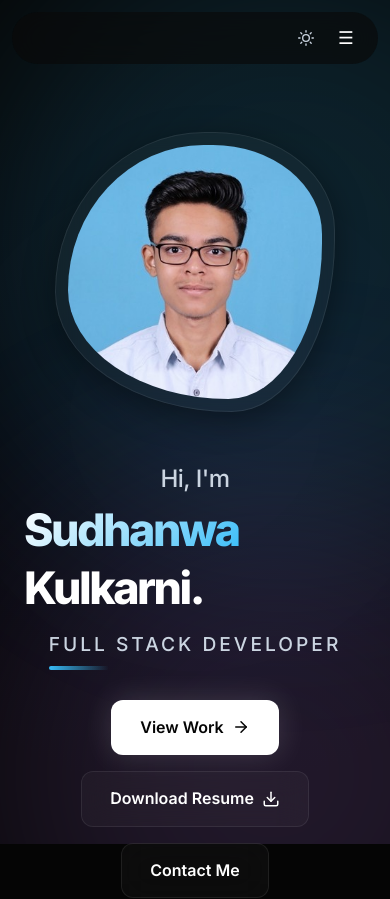
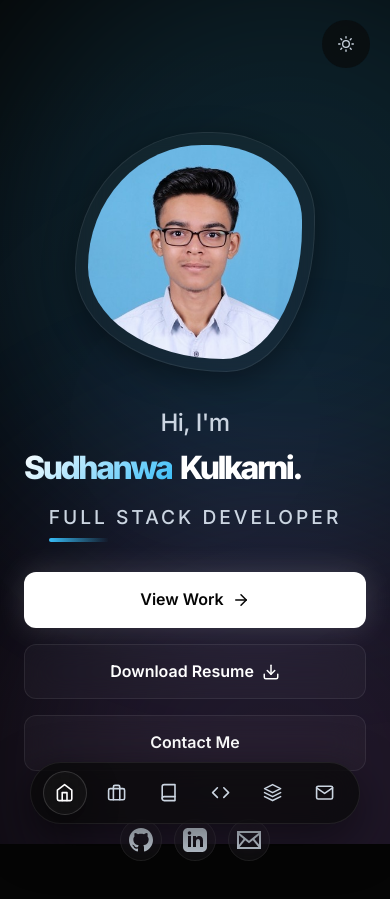
Before and after one commit to sudhanwa755/Portfolio-react-version, a React (Vite) app: page / in a window 390 px wide. Shown: the top 899 px of the page. Built offline with nearby package versions, Linux system fonts and the light colour scheme.

Commit message:
feat: add core portfolio sections, styling, and assets

```diff
--- a/src/components/Navbar.css
+++ b/src/components/Navbar.css
@@ -38,9 +38,10 @@
     position: relative;
 }
 
-/* Magnetic active pill */
 .nav-pill {
     position: absolute;
+    top: 50%;
+    transform: translateY(-50%);
     height: 32px;
     background: var(--surface-glass);
     backdrop-filter: blur(12px);
@@ -68,6 +69,11 @@
 .nav-link:hover,
 .nav-link.active {
     color: var(--text-primary);
+}
+
+.nav-icon {
+    display: none;
+    font-size: 1.2rem;
 }
 
 /* ── Nav Controls ── */
@@ -99,82 +105,94 @@
     background: var(--surface-glass-hover);
 }
 
-/* ── Mobile Menu Button ── */
-.mobile-menu-btn {
-    display: none;
-    width: 32px;
-    height: 32px;
-    border-radius: 50%;
-    background: transparent;
-    color: var(--text-primary);
-    align-items: center;
-    justify-content: center;
-    cursor: pointer;
-    font-size: 1.1rem;
-    transition: background 0.2s ease;
-}
-
-.mobile-menu-btn:hover {
-    background: var(--surface-glass-hover);
-}
-
-/* ── Mobile Responsive ── */
 @media (max-width: 768px) {
+    /* Top wrapper (invisible container) */
     .navbar {
-        top: 12px;
-        width: calc(100vw - 24px);
+        top: 0;
+        left: 0;
+        width: 100%;
+        height: 0;
+        transform: none; /* Breaks containing block for fixed children */
     }
 
+    /* Remove background to break containing block */
     .navbar-inner {
-        justify-content: space-between;
-        padding: 10px 16px;
-        width: 100%;
+        padding: 0;
+        border-radius: 0;
+        background: transparent;
+        backdrop-filter: none;
+        -webkit-backdrop-filter: none;
+        border: none;
+        box-shadow: none;
     }
 
-    .mobile-menu-btn {
-        display: flex;
+    /* Move the glass style to the controls on mobile */
+    .nav-controls {
+        position: fixed;
+        top: 20px;
+        right: 20px;
+        background: rgba(var(--bg-rgb, 10, 10, 10), 0.65);
+        backdrop-filter: blur(20px);
+        -webkit-backdrop-filter: blur(20px);
+        border: 1px solid var(--border-color);
+        box-shadow: var(--shadow-lg);
+        padding: 8px;
+        margin: 0;
+        border-radius: 50%;
+        z-index: 1000;
     }
 
-    .nav-controls {
-        margin-left: auto;
-        border-left: none;
+    [data-theme='light'] .nav-controls {
+        background: rgba(255, 255, 255, 0.75);
     }
 
+    /* Fixed Bottom Dock */
     .nav-links {
         position: fixed;
-        top: 70px;
+        bottom: 20px;
         left: 50%;
-        transform: translateX(-50%) scale(0.95);
-        width: calc(100vw - 32px);
-        max-width: 400px;
-        background: var(--surface-glass);
+        transform: translateX(-50%);
+        width: max-content;
+        max-width: calc(100vw - 32px);
+        background: rgba(var(--bg-rgb, 10, 10, 10), 0.75);
         backdrop-filter: blur(24px);
         -webkit-backdrop-filter: blur(24px);
         border: 1px solid var(--glass-border);
-        border-radius: 16px;
-        flex-direction: column;
-        padding: 1rem;
-        gap: 4px;
-        opacity: 0;
-        pointer-events: none;
-        transition: all 0.3s var(--ease-spring);
-        box-shadow: var(--shadow-lg);
+        border-radius: 100px;
+        padding: 8px 12px;
+        display: flex;
+        align-items: center;
+        gap: 8px;
+        box-shadow: var(--shadow-glass-hover);
+        z-index: 1000;
     }
 
-    .nav-links.open {
-        opacity: 1;
-        pointer-events: all;
-        transform: translateX(-50%) scale(1);
+    [data-theme='light'] .nav-links {
+        background: rgba(255, 255, 255, 0.85);
+    }
+
+    .nav-link {
+        display: flex;
+        align-items: center;
+        justify-content: center;
+        width: 44px;
+        height: 44px;
+        padding: 0;
+        border-radius: 50%;
+    }
+
+    .nav-text {
+        display: none; /* Hide text on mobile dock */
+    }
+
+    .nav-icon {
+        display: flex; /* Show icons on mobile dock */
     }
 
     .nav-pill {
-        display: none;
-    }
-
-    .nav-link {
-        width: 100%;
-        text-align: center;
-        padding: 10px;
-        font-size: 0.95rem;
+        display: block;
+        height: 44px;
+        border-radius: 50%; /* Make pill circular to match icons */
+        transform: translateY(-50%); /* Preserve vertical center from desktop */
     }
 }
--- a/src/components/Navbar.tsx
+++ b/src/components/Navbar.tsx
@@ -1,19 +1,18 @@
 import { useState, useEffect, useRef } from 'react';
 import './Navbar.css';
 import { useTheme } from '../context/ThemeContext';
-import { FiSun, FiMoon } from 'react-icons/fi';
+import { FiSun, FiMoon, FiHome, FiBriefcase, FiBook, FiCode, FiLayers, FiMail } from 'react-icons/fi';
 
 const NAV_ITEMS = [
-    { label: 'Home', href: '#home' },
-    { label: 'Experience', href: '#experience' },
-    { label: 'Education', href: '#education' },
-    { label: 'Skills', href: '#skills' },
-    { label: 'Projects', href: '#projects' },
-    { label: 'Contact', href: '#contact' },
+    { label: 'Home', href: '#home', icon: <FiHome /> },
+    { label: 'Experience', href: '#experience', icon: <FiBriefcase /> },
+    { label: 'Education', href: '#education', icon: <FiBook /> },
+    { label: 'Skills', href: '#skills', icon: <FiCode /> },
+    { label: 'Projects', href: '#projects', icon: <FiLayers /> },
+    { label: 'Contact', href: '#contact', icon: <FiMail /> },
 ];
 
 export const Navbar = () => {
-    const [isMenuOpen, setIsMenuOpen] = useState(false);
     const [isScrolled, setIsScrolled] = useState(false);
     const [activeIndex, setActiveIndex] = useState(0);
     const [pillStyle, setPillStyle] = useState({ left: 0, width: 0 });
@@ -52,27 +51,23 @@ export const Navbar = () => {
     // Update pill position when activeIndex changes
     useEffect(() => {
         const el = linkRefs.current[activeIndex];
-        const container = navLinksRef.current;
-        if (el && container) {
-            const containerRect = container.getBoundingClientRect();
-            const elRect = el.getBoundingClientRect();
+        if (el) {
             setPillStyle({
-                left: elRect.left - containerRect.left,
-                width: elRect.width,
+                left: el.offsetLeft,
+                width: el.offsetWidth,
             });
         }
     }, [activeIndex]);
 
     const handleNavClick = (index: number) => {
         setActiveIndex(index);
-        setIsMenuOpen(false);
     };
 
     return (
         <nav className={`navbar ${isScrolled ? 'scrolled' : ''}`}>
             <div className="navbar-inner">
                 <ul
-                    className={`nav-links ${isMenuOpen ? 'open' : ''}`}
+                    className="nav-links"
                     ref={navLinksRef}
                 >
                     {/* Magnetic active pill */}
@@ -91,7 +86,8 @@ export const Navbar = () => {
                                 ref={(el) => { linkRefs.current[index] = el; }}
                                 onClick={() => handleNavClick(index)}
                             >
-                                {item.label}
+                                <span className="nav-icon">{item.icon}</span>
+                                <span className="nav-text">{item.label}</span>
                             </a>
                         </li>
                     ))}
@@ -105,15 +101,6 @@ export const Navbar = () => {
                     >
                         {theme === 'dark' ? <FiSun size={16} /> : <FiMoon size={16} />}
                     </button>
-
-                    <div
-                        className="mobile-menu-btn"
-                        onClick={() => setIsMenuOpen(!isMenuOpen)}
-                        role="button"
-                        aria-label="Toggle Menu"
-                    >
-                        {isMenuOpen ? '✕' : '☰'}
-                    </div>
                 </div>
             </div>
         </nav>
--- a/src/index.css
+++ b/src/index.css
@@ -36,10 +36,10 @@
   --navbar-offset: 100px;
 
   --font-main: 'Inter', system-ui, -apple-system, sans-serif;
-  --font-size-h1: clamp(2.8rem, 5.5vw, 4.5rem);
-  --font-size-h2: clamp(2rem, 4vw, 3rem);
-  --font-size-h3: clamp(1.2rem, 2vw, 1.4rem);
-  --font-size-body: clamp(0.95rem, 1.5vw, 1.05rem);
+  --font-size-h1: clamp(2rem, 6vw, 4.5rem);
+  --font-size-h2: clamp(1.8rem, 5vw, 3rem);
+  --font-size-h3: clamp(1.1rem, 3vw, 1.4rem);
+  --font-size-body: clamp(0.9rem, 2vw, 1.05rem);
 
   --ease-spring: cubic-bezier(0.175, 0.885, 0.32, 1.1);
 }
@@ -83,6 +83,8 @@ body {
   -webkit-font-smoothing: antialiased;
   transition: background-color 0.4s ease, color 0.4s ease;
   overflow-x: hidden;
+  width: 100%;
+  max-width: 100vw;
 }
 
 a { text-decoration: none; color: inherit; }
--- a/src/sections/Contact.css
+++ b/src/sections/Contact.css
@@ -231,6 +231,19 @@
     }
 }
 
+@media (max-width: 480px) {
+    .contact-form-wrapper {
+        padding: 1.5rem;
+    }
+    .contact-pill-modern {
+        padding: 1rem;
+        gap: 12px;
+    }
+    .pill-icon {
+        width: 40px; height: 40px;
+    }
+}
+
 /* ── Footer ── */
 .footer {
     text-align: center;
--- a/src/sections/Contact.tsx
+++ b/src/sections/Contact.tsx
@@ -97,7 +97,7 @@ export const Contact = () => {
                                         id="name"
                                         name="name"
                                         className="form-input"
-                                        placeholder="John Doe"
+                                        placeholder="Enter your Name"
                                         required
                                     />
                                 </div>
@@ -109,7 +109,7 @@ export const Contact = () => {
                                         id="email"
                                         name="email"
                                         className="form-input"
-                                        placeholder="john@example.com"
+                                        placeholder="Enter your E-Mails"
                                         required
                                     />
                                 </div>
--- a/src/sections/Experience.css
+++ b/src/sections/Experience.css
@@ -180,18 +180,19 @@
 }
 
 /* ── Responsive / Mobile Layout ── */
-@media screen and (max-width: 968px) {
+@media screen and (max-width: 1024px) {
     .timeline-horizontal {
         flex-direction: column;
-        gap: 3rem;
+        gap: 2.5rem;
         padding-top: 2rem;
         overflow-x: visible;
+        width: 100%;
     }
 
     .timeline-line {
         top: 2rem;
         bottom: 0;
-        left: 20px;
+        left: 15px;
         width: 2px;
         height: auto;
         background: linear-gradient(180deg, transparent, var(--glass-border-bright) 10%, var(--glass-border-bright) 90%, transparent);
@@ -201,15 +202,17 @@
     .timeline-item {
         display: flex;
         flex-direction: column;
+        width: 100%;
         min-width: 100%;
-        padding-left: 50px;
+        max-width: 100%;
+        padding-left: 45px;
         align-items: flex-start;
         gap: 0;
     }
 
     .timeline-dot {
         position: absolute;
-        left: 11px;
+        left: 6px;
         top: 0;
         margin: 0;
         grid-row: auto;
@@ -227,3 +230,13 @@
         display: none;
     }
 }
+
+@media screen and (max-width: 480px) {
+    .timeline-item { padding-left: 35px; }
+    .timeline-line { left: 10px; }
+    .timeline-dot {
+        width: 16px; height: 16px;
+        left: 2px;
+    }
+    .timeline-content { padding: 1rem; }
+}
--- a/src/sections/Hero.css
+++ b/src/sections/Hero.css
@@ -283,3 +283,10 @@
         border-radius: 50%;
     }
 }
+
+@media (max-width: 480px) {
+    .hero-container { gap: 2rem; }
+    .cta-buttons { flex-direction: column; width: 100%; }
+    .btn { width: 100%; }
+    .hero-image-wrapper { max-width: 240px; }
+}
--- a/src/sections/Projects.css
+++ b/src/sections/Projects.css
@@ -105,7 +105,7 @@
     display: flex;
     flex-wrap: wrap;
     gap: 6px;
-    margin-bottom: 1.5rem;
+    margin-top: auto;
 }
 
 .project-tag {
@@ -130,22 +130,37 @@
 .project-links {
     display: flex;
     gap: 12px;
-    margin-top: auto;
+    margin-bottom: 1rem;
 }
 
 .project-icon-link {
     display: inline-flex;
     align-items: center;
     gap: 6px;
-    font-size: 0.8rem;
-    font-weight: 600;
-    color: var(--text-primary);
-    transition: color 0.2s ease;
+    padding: 6px 12px;
+    font-size: 0.75rem;
+    font-weight: 700;
+    color: var(--accent-blue);
+    background: rgba(56, 189, 248, 0.08);
+    border: 1px solid rgba(56, 189, 248, 0.3);
+    border-radius: 100px;
+    transition: all 0.3s var(--ease-spring);
+    text-transform: uppercase;
+    letter-spacing: 0.5px;
+}
+
+[data-theme='light'] .project-icon-link {
+    color: #0284c7;
+    background: rgba(2, 132, 199, 0.08);
+    border: 1px solid rgba(2, 132, 199, 0.3);
 }
 
 .project-icon-link:hover {
-    color: var(--text-secondary);
-    text-decoration: underline;
+    background: var(--accent-blue);
+    color: #ffffff;
+    border-color: var(--accent-blue);
+    transform: translateY(-2px);
+    box-shadow: 0 4px 12px rgba(56, 189, 248, 0.3);
 }
 
 /* ── Mobile & Tablet ── */
--- a/src/sections/Projects.tsx
+++ b/src/sections/Projects.tsx
@@ -56,6 +56,16 @@ const ProjectCard = ({ project }: { project: Project }) => {
 
             <div className="project-content">
                 <h3>{project.title}</h3>
+
+                <div className="project-links">
+                    {project.codeLink && project.codeLink !== '#' && (
+                        <a href={project.codeLink} className="project-icon-link" target="_blank" rel="noopener noreferrer">Code ↗</a>
+                    )}
+                    {project.demoLink && project.demoLink !== '#' && (
+                        <a href={project.demoLink} className="project-icon-link" target="_blank" rel="noopener noreferrer">Live Demo ↗</a>
+                    )}
+                </div>
+
                 <p>{project.description}</p>
 
                 <div className="project-tags">
@@ -65,29 +75,6 @@ const ProjectCard = ({ project }: { project: Project }) => {
                         </span>
                     ))}
                 </div>
-
-                <div className="project-links">
-                    {project.codeLink && project.codeLink !== '#' && (
-                        <a
-                            href={project.codeLink}
-                            className="project-icon-link"
-                            target="_blank"
-                            rel="noopener noreferrer"
-                        >
-                            Code ↗
-                        </a>
-                    )}
-                    {project.demoLink && project.demoLink !== '#' && (
-                        <a
-                            href={project.demoLink}
-                            className="project-icon-link"
-                            target="_blank"
-                            rel="noopener noreferrer"
-                        >
-                            Live Demo ↗
-                        </a>
-                    )}
-                </div>
             </div>
         </div>
     );
@@ -95,6 +82,14 @@ const ProjectCard = ({ project }: { project: Project }) => {
 
 export const Projects = () => {
     const projects: Project[] = [
+        {
+            title: "Interactive SQL Handbook",
+            description: "A beautifully designed, distraction-free digital textbook built with pure HTML, CSS, and JS. Features dark mode, scroll-spy navigation, and interactive code copying to master SQL.",
+            tags: ["HTML", "CSS", "JavaScript"],
+            demoLink: "https://sql-handbook-beryl.vercel.app/",
+            codeLink: "https://github.com/sudhanwa755/sql-handbook",
+            image: "/images/sql_handbook.jpg"
+        },
         {
             title: "Portfolio Website",
             description: "Engineered a high-performance portfolio featuring minimalist UI and theme-switching, leveraging React and Vite to achieve sub-second load times.",
```
Also changed, not shown: public/images/sql_handbook.jpg (added).
